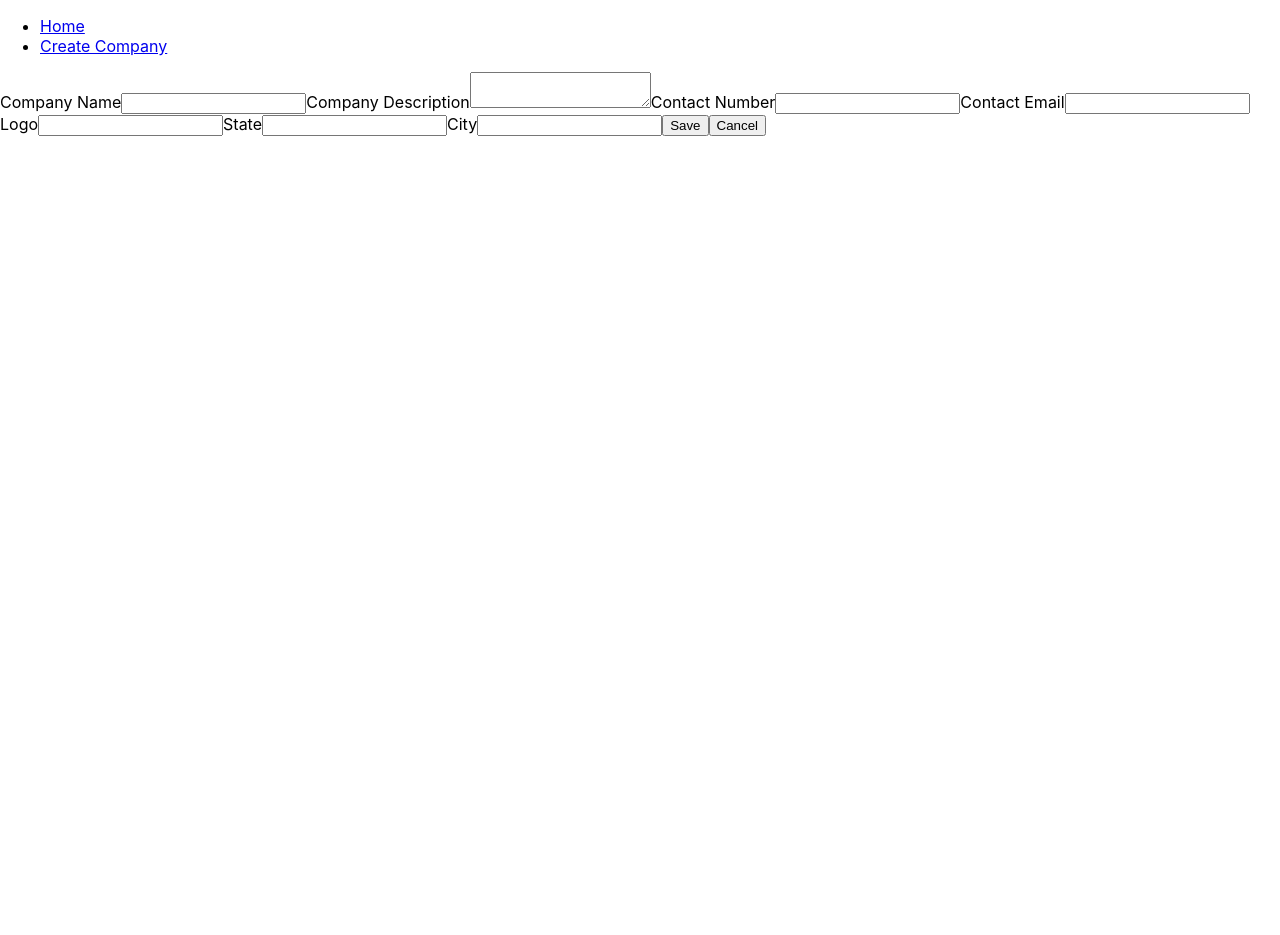
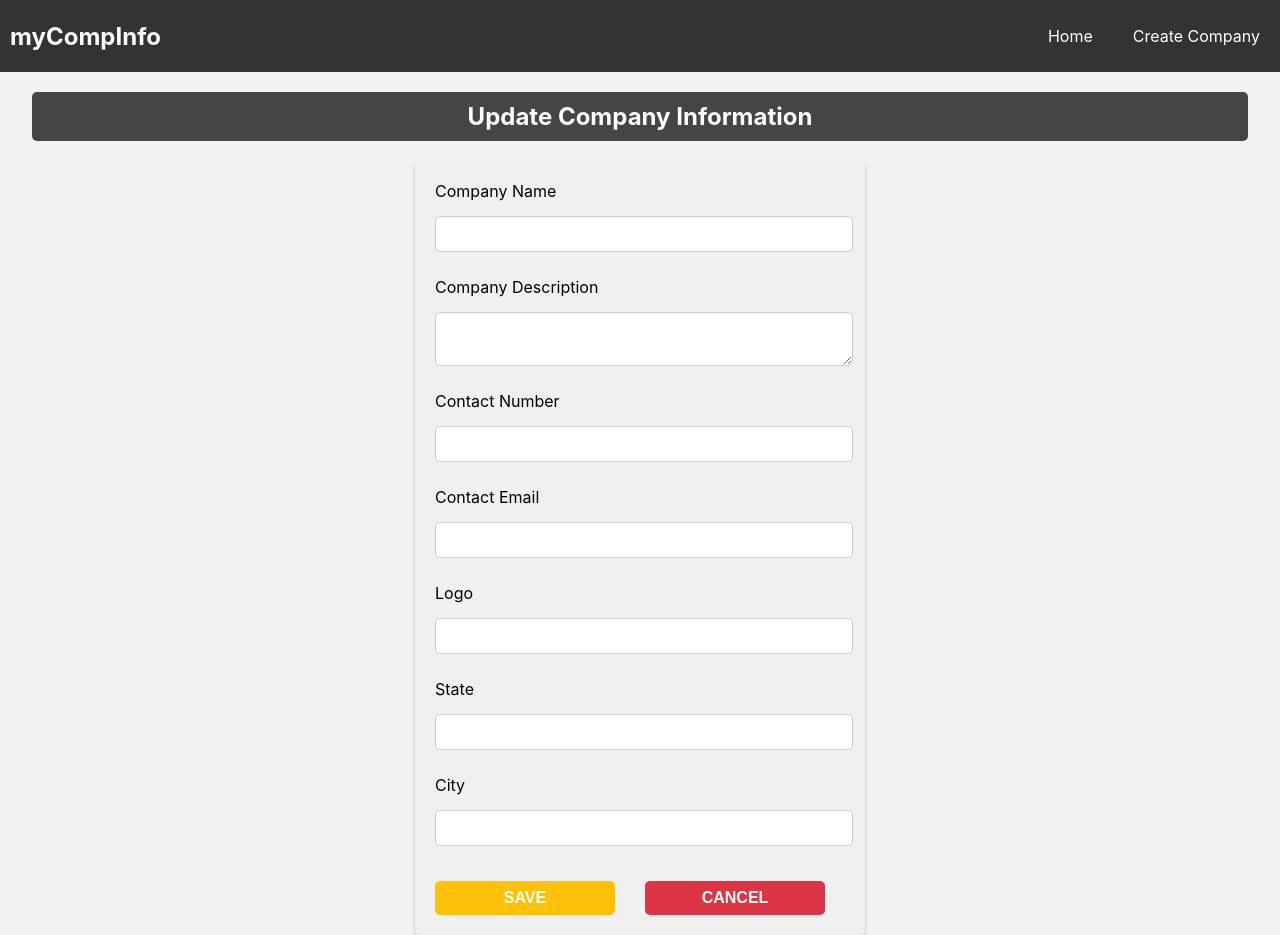
Before and after one commit to raj8888/eteva_tech_assignment, a React (Create React App) app in the folder frontend/: page /edit/1 in a window 1280 px wide. Before the commit the page ends 800 px from the top, so only its background shows below. Built offline with nearby package versions, Linux system fonts and the light colour scheme; no server answers.

Commit message:
added css for every page

```diff
--- /dev/null
+++ b/frontend/src/components/AddCompanyForm/AddCompanyForm.css
@@ -0,0 +1,92 @@
+/* AddCompanyForm.css */
+body {
+    background-color: #f2f2f2;
+  }
+
+.add-company-form {
+    display: flex;
+    flex-direction: column;
+    justify-content: center;
+    align-items: center;
+    margin-top: 10px;
+    padding: 20px;
+    border-radius: 10px;
+  }
+
+  h2 {
+    margin-bottom: 10px;
+    background-color: rgb(69, 69, 69);
+    padding: 10px;
+    border-radius: 5px;
+    color: white;
+  }
+
+  form {
+    display: flex;
+    flex-direction: column;
+    gap: 10px;
+    width: 400px;
+    background-color: #ffffff;
+    box-shadow: 0 2px 4px rgba(0, 0, 0, 0.2);
+    padding: 25px;
+    padding-right: 35px;
+    border-radius: 10px;
+  }
+
+  label {
+    display: flex;
+    align-items: center;
+  }
+
+  input[type="text"],
+  input[type="email"],
+  textarea {
+    width: 100%;
+    padding: 8px;
+    border: 1px solid #ccc;
+    border-radius: 5px;
+  }
+
+  textarea {
+    resize: vertical;
+  }
+
+  div button {
+    margin-top: 10px;
+    padding: 8px 20px;
+    border: none;
+    border-radius: 5px;
+    cursor: pointer;
+    font-size: 16px;
+    font-weight: bold;
+    text-transform: uppercase;
+    transition: background-color 0.3s ease;
+  }
+
+  div button[type="submit"] {
+    background-color: #4caf50;
+    color: #fff;
+  }
+
+  div button[type="submit"]:hover {
+    background-color: #45a049;
+  }
+
+  div button[type="button"] {
+    background-color: #f44336;
+    color: #fff;
+    margin-right: 10px;
+  }
+
+  div button[type="button"]:hover {
+    background-color: #d32f2f;
+  }
+
+  .buttonall{
+    display: flex;
+    flex-direction: row;
+    justify-content: space-between;
+  }
+  .buttonall button{
+    width: 45%;
+  }
--- a/frontend/src/components/AddCompanyForm/AddCompanyForm.js
+++ b/frontend/src/components/AddCompanyForm/AddCompanyForm.js
@@ -1,6 +1,7 @@
 import React, { useState } from 'react';
 import { useCompanyContext } from '../../context/CompanyContext';
 import {  Link, useNavigate } from 'react-router-dom';
+import './AddCompanyForm.css';
 
 const AddCompanyForm = () => {
   const { addCompany } = useCompanyContext();
@@ -85,7 +86,7 @@ const AddCompanyForm = () => {
           type="text"
           id="logo"
           name="logo"
-          value={formData.logo}
+          value={formData.logoUrl}
           onChange={handleChange}
           required
         />
@@ -110,7 +111,7 @@ const AddCompanyForm = () => {
           required
         />
 
-        <div>
+        <div className='buttonall'>
           <button type="submit">Submit</button>
           <button type="button" onClick={handleCancel}>Cancel</button>
         </div>
--- /dev/null
+++ b/frontend/src/components/EditCompanyForm/EditCompanyForm.css
@@ -0,0 +1,56 @@
+/* EditCompanyForm.css */
+
+.edit-company-form {
+    max-width: 500px;
+    margin: 0 auto;
+    padding: 20px;
+    background-color: #f0f0f0; /* Set the background color for the form */
+    border-radius: 5px;
+    padding-right: 30px;
+  }
+
+  .edit-company-form label {
+    display: block;
+    font-size: 16px;
+    margin-bottom: 5px;
+  }
+
+  .edit-company-form input,
+  .edit-company-form textarea {
+    width: 100%;
+    padding: 8px;
+    font-size: 16px;
+    border: 1px solid #ccc;
+    border-radius: 5px;
+    margin-bottom: 15px;
+  }
+
+  .edit-company-form .form-buttons {
+    display: flex;
+    justify-content: space-between;
+  }
+
+  .edit-company-form .save-button {
+    background-color: #ffc107; /* Set the background color for the Save button */
+    color: #fff;
+    padding: 8px 16px;
+    border: none;
+    border-radius: 5px;
+    cursor: pointer;
+  }
+
+  .edit-company-form .cancel-button {
+    background-color: #dc3545; /* Set the background color for the Cancel button */
+    color: #fff;
+    padding: 8px 16px;
+    border: none;
+    border-radius: 5px;
+    cursor: pointer;
+  }
+  .heading{
+    text-align: center;
+    margin-bottom: 20px;
+  }
+  .form-buttons button{
+    width: 45%;
+  }
--- a/frontend/src/components/EditCompanyForm/EditCompanyForm.js
+++ b/frontend/src/components/EditCompanyForm/EditCompanyForm.js
@@ -1,6 +1,7 @@
 import React, { useState, useEffect } from 'react';
 import { useParams } from 'react-router-dom';
 import axios from 'axios';
+import './EditCompanyForm.css'; // Import the CSS file for EditCompanyForm
 
 const EditCompanyForm = ({ onSave, onCancel }) => {
   const { id } = useParams();
@@ -54,12 +55,12 @@ const EditCompanyForm = ({ onSave, onCancel }) => {
       .put(`https://light-elk-suit.cyclic.app/companies/${id}`, formData)
       .then((response) => {
         console.log('Company updated successfully!', response.data);
-        alert('Company updated successfully!')
+        alert('Company updated successfully!');
         window.location = '/';
       })
       .catch((error) => {
         console.error('Error updating company:', error);
-        alert(`${error.message}`)
+        alert(`${error.message}`);
       });
   };
 
@@ -69,7 +70,9 @@ const EditCompanyForm = ({ onSave, onCancel }) => {
   };
 
   return (
-    <form onSubmit={handleSubmit}>
+    <div className='container'>
+      <h2 className='heading'>Update Company Information</h2>
+      <form className="edit-company-form" onSubmit={handleSubmit}>
       <label htmlFor="companyName">Company Name</label>
       <input
         type="text"
@@ -112,8 +115,8 @@ const EditCompanyForm = ({ onSave, onCancel }) => {
       <label htmlFor="logo">Logo</label>
       <input
         type="text"
-        id="companyName"
-        name="companyName"
+        id="logo"
+        name="logo"
         value={formData.logoUrl}
         onChange={handleChange}
         required
@@ -139,13 +142,16 @@ const EditCompanyForm = ({ onSave, onCancel }) => {
         required
       />
 
-<button type="button" onClick={handleSave}>
-        Save
-      </button>
-      <button type="button" onClick={handleCancel}>
-        Cancel
-      </button>
+      <div className="form-buttons">
+        <button type="button" className="save-button" onClick={handleSave}>
+          Save
+        </button>
+        <button type="button" className="cancel-button" onClick={handleCancel}>
+          Cancel
+        </button>
+      </div>
     </form>
+    </div>
   );
 };
 
--- /dev/null
+++ b/frontend/src/components/ListPage/CompanyCard.css
@@ -0,0 +1,67 @@
+/* CompanyCard.css */
+.company-card {
+    background-color: #797979;
+    border-radius: 5px;
+    padding: 20px;
+    margin-bottom: 20px;
+  }
+
+  .company-card h3 {
+    margin-bottom: 10px;
+  }
+
+  .company-card p {
+    margin-bottom: 5px;
+  }
+
+  .company-actions {
+    margin-top: 15px;
+  }
+
+  .company-actions a {
+    background-color: #ffc107;
+    color: #fff;
+    padding: 8px 16px;
+    border: none;
+    border-radius: 5px;
+    text-decoration: none;
+    margin-right: 10px;
+  }
+  .company-actions a:hover{
+    background-color: #f7c329;
+  }
+
+  .company-actions button {
+    background-color: #dc3545;
+    color: #fff;
+    padding: 8px 16px;
+    border: none;
+    border-radius: 5px;
+  }
+
+  .company-actions button:hover{
+    background-color: #f25362;
+  }
+
+  .company-info:nth-child(odd) {
+    background-color: #f5f5f5; /* Light gray background color for odd-indexed company info */
+  }
+
+  .company-info:nth-child(even) {
+    background-color: #f9f9f9; /* Another light color for even-indexed company info */
+  }
+  .company-card h3 {
+    font-size: 24px; /* Increase the font size of the company name */
+    color: #040035; /* Add some color to the company name */
+    margin-bottom: 10px;
+    background-color: rgb(146, 146, 146);
+    padding: 5px;
+    padding-left: 10px;
+    border-radius: 5px;
+  }
+  .company-card p {
+    font-size: 16px; /* Set the font size for company info, contact email, company description, state, and city */
+    color: #fbfbfb; /* Use the same color for company info, contact email, company description, state, and city */
+    margin-bottom: 5px;
+    font-weight: 800;
+  }
--- a/frontend/src/components/ListPage/CompanyCard.js
+++ b/frontend/src/components/ListPage/CompanyCard.js
@@ -1,6 +1,7 @@
 import React from 'react';
 import { Link } from 'react-router-dom';
 import { useCompanyContext } from '../../context/CompanyContext';
+import './CompanyCard.css'; // Import the CSS file
 
 const CompanyCard = ({ company }) => {
   const { deleteCompany } = useCompanyContext();
--- /dev/null
+++ b/frontend/src/components/ListPage/ListPage.css
@@ -0,0 +1,117 @@
+/* ListPage.css */
+body {
+    background-color: #f0f0f0;
+  }
+
+.container{
+    width: 95%;
+    margin: auto;
+}
+.search-container {
+    display: flex;
+    align-items: center;
+    gap: 10px;
+    margin-bottom: 20px;
+  }
+
+  .search-input {
+    max-width: 60%; /* Set the width to 60% */
+    padding: 8px;
+    border: 1px solid #ccc;
+    border-radius: 5px;
+    height: 23px;
+  }
+
+  .search-button {
+    margin-top: 0px;
+    border: none;
+    border-radius: 5px;
+    background-color: #4caf50; /* Green shade for the search button */
+    color: #fff;
+    cursor: pointer;
+    font-size: 16px;
+    font-weight: bold;
+    text-transform: uppercase;
+    transition: background-color 0.3s ease;
+    margin-left: 10px;
+    margin-right: 20px;
+  }
+
+  .search-button:hover {
+    background-color: #45a049;
+  }
+
+  .clear-button {
+    padding: 8px 20px;
+    border: none;
+    border-radius: 5px;
+    background-color: #f44336; /* Red shade for the clear button */
+    color: #fff;
+    cursor: pointer;
+    font-size: 16px;
+    font-weight: bold;
+    text-transform: uppercase;
+    transition: background-color 0.3s ease;
+  }
+
+  .clear-button:hover {
+    background-color: #d32f2f;
+  }
+
+  .sort-container {
+    display: flex;
+    align-items: center;
+    gap: 10px;
+    margin-bottom: 20px;
+  }
+
+  .sort-label {
+    font-weight: bold;
+  }
+
+  .sort-select {
+    padding: 8px;
+    border: 1px solid #ccc;
+    border-radius: 5px;
+    width: 20%;
+  }
+
+  .company-card {
+    margin-bottom: 20px;
+  }
+
+  .pagination-container {
+    display: flex;
+    align-items: center;
+    justify-content: center;
+    gap: 10px;
+    margin-top: 20px;
+  }
+
+  .pagination-button {
+    padding: 8px 8px;
+    border: none;
+    border-radius: 5px;
+    background-color: #2196f3; /* Blue shade for the pagination button */
+    color: #fff;
+    cursor: pointer;
+    font-size: 14px;
+    text-transform: uppercase;
+    transition: background-color 0.3s ease;
+   margin-left: 10px;
+   margin-right: 10px;
+
+  }
+
+  .pagination-button:hover {
+    background-color: #0d8de8;
+  }
+
+  .pagination-button[disabled] {
+    background-color: #ccc;
+    cursor: not-allowed;
+  }
+
+  .pagination-page-info {
+    font-weight: bold;
+  }
--- /dev/null
+++ b/frontend/src/components/Navbar/Navbar.css
@@ -0,0 +1,36 @@
+/* Navbar.css */
+nav {
+    background-color: #333;
+    color: #fff;
+    display: flex;
+    justify-content: space-between;
+    align-items: center;
+    padding: 10px;
+  }
+
+  .logo {
+    font-size: 24px;
+    font-weight: bold;
+  }
+
+  ul {
+    list-style: none;
+    display: flex;
+    gap: 20px;
+  }
+
+  li {
+    margin: 0;
+  }
+
+  li a {
+    color: #fff;
+    text-decoration: none;
+    padding: 5px 10px;
+    border-radius: 5px;
+    transition: background-color 0.3s ease;
+  }
+
+  li a:hover {
+    background-color: #555;
+  }
--- a/frontend/src/components/Navbar/Navbar.js
+++ b/frontend/src/components/Navbar/Navbar.js
@@ -1,9 +1,11 @@
 import React from 'react';
 import { Link } from 'react-router-dom';
+import './Navbar.css';
 
 const Navbar = () => {
   return (
     <nav>
+      <div className="logo">myCompInfo</div>
       <ul>
         <li>
           <Link to="/">Home</Link>
```
Also changed, not shown: frontend/src/components/ListPage/ListPage.js (+40 -14 lines).
